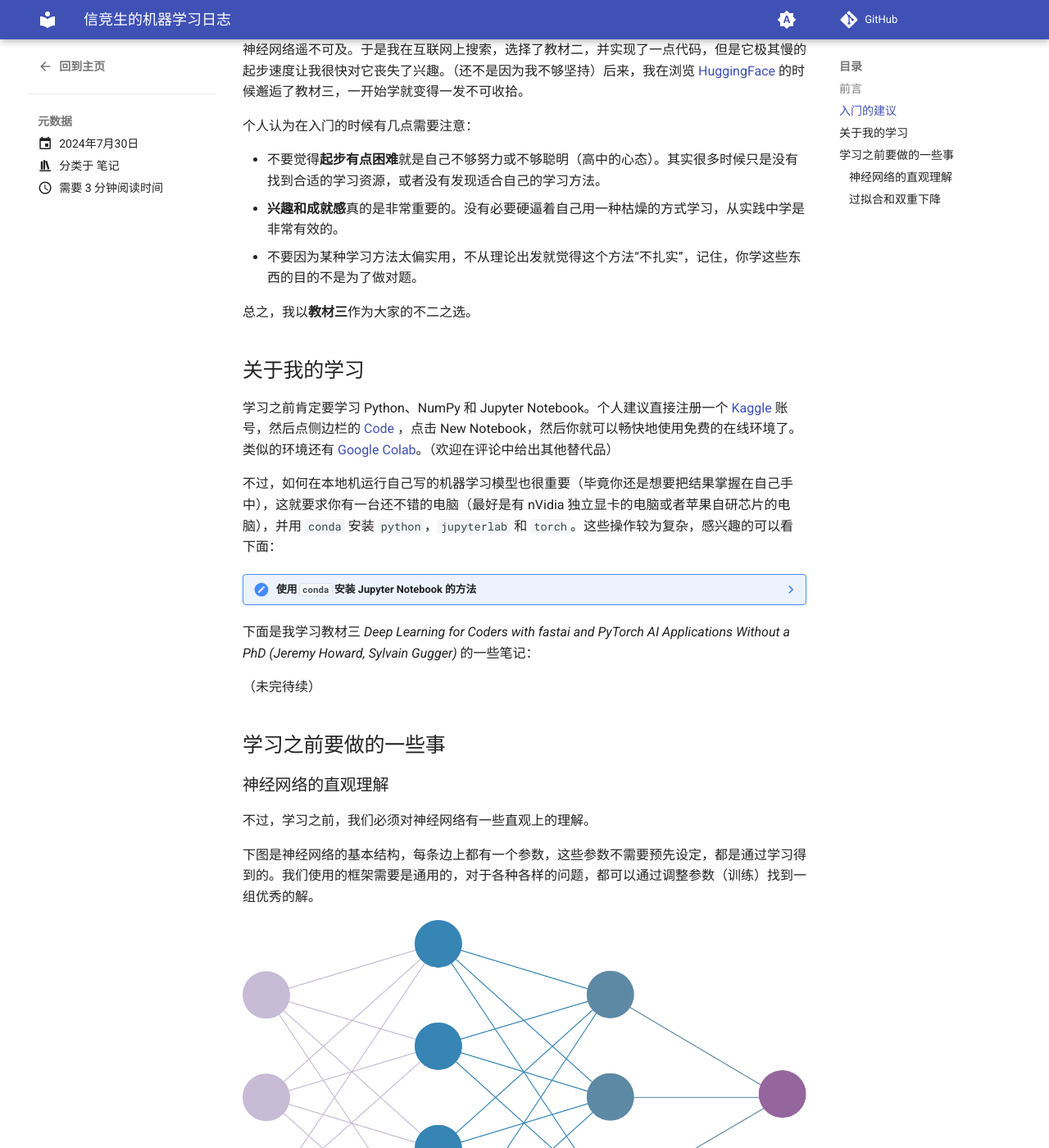
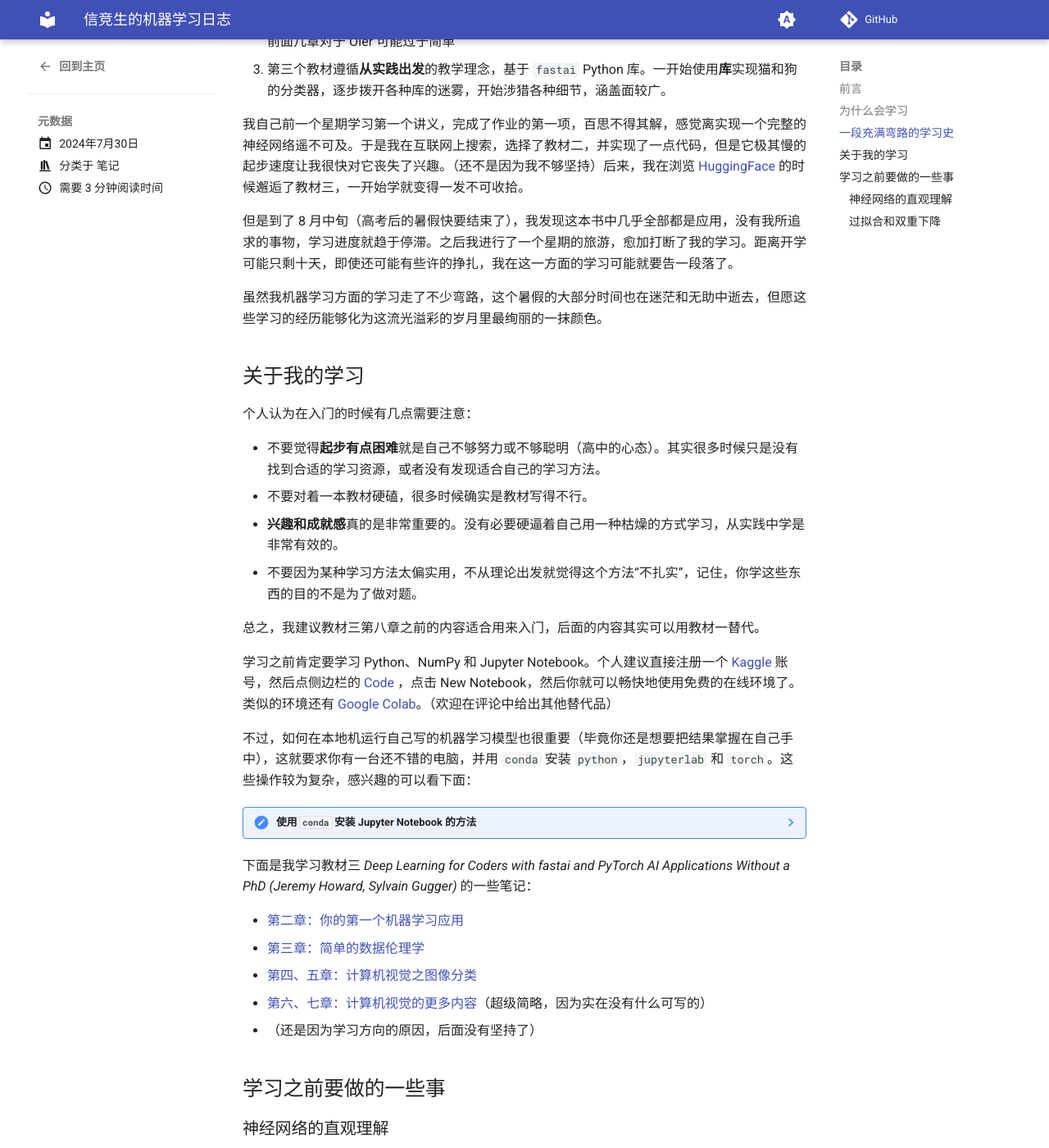
Before and after one commit to xinchengo/xinchengo.github.io, an MkDocs documentation site: the page built from docs/blog/posts/20240730-1-oiers-guide-to-machine-learning.md, in a window 1280 px wide and 1400 px high, scrolled down 1269 px. Shown: the whole window at 82% size. Built offline with MkDocs 1.6.1 and Material for MkDocs 9.7.7, drawn with Linux system fonts in a browser that asks for light colours; comment, search, counter and statistics services are not loaded; some of the changed text lies outside the part shown.

Commit message:
Modify blog Oier's guide to machine learning

```diff
--- a/docs/blog/posts/20240730-1-oiers-guide-to-machine-learning.md
+++ b/docs/blog/posts/20240730-1-oiers-guide-to-machine-learning.md
@@ -23,7 +23,11 @@ tags:
 
 之后，我开始了解 AI，然后……
 
-## 入门的建议
+## 为什么会学习
+
+（对自己做思想工作真的是很累人的事情）
+
+## 一段充满弯路的学习史
 
 此处使用 AI 其实是非常不准确的，准确的说法类似标题中的“机器学习”，“计算机视觉”，“计算机文本处理”是其中小的方面，但是如果作为入门，一般以计算机视觉作为基础。
 
@@ -35,7 +39,7 @@ tags:
 
     这个教材在网上是有配套的讲义的，[Practical Deep Learning for Coders](https://course.fast.ai)
 
-这三个教材主要的区别就在于教学理念的不同：
+我对着三个教材的评价（主要在教学理念方面）：
 
 1. 第一个讲义从**基础概念**逐层递进，讲的速度慢而扎实，数学有点多，作业是函数填空
 2. 第二个教材从**代码实现**出发，一步步地从最简单的判断语句讲到卷积神经网络，速度比较慢，前面几章对于 OIer 可能过于简单
@@ -43,19 +47,24 @@ tags:
 
 我自己前一个星期学习第一个讲义，完成了作业的第一项，百思不得其解，感觉离实现一个完整的神经网络遥不可及。于是我在互联网上搜索，选择了教材二，并实现了一点代码，但是它极其慢的起步速度让我很快对它丧失了兴趣。（还不是因为我不够坚持）后来，我在浏览 [HuggingFace](https://huggingface.co/learn/computer-vision-course/unit0/welcome/welcome#pre-requisites) 的时候邂逅了教材三，一开始学就变得一发不可收拾。
 
+但是到了 8 月中旬（高考后的暑假快要结束了），我发现这本书中几乎全部都是应用，没有我所追求的事物，学习进度就趋于停滞。之后我进行了一个星期的旅游，愈加打断了我的学习。距离开学可能只剩十天，即使还可能有些许的挣扎，我在这一方面的学习可能就要告一段落了。
+
+虽然我机器学习方面的学习走了不少弯路，这个暑假的大部分时间也在迷茫和无助中逝去，但愿这些学习的经历能够化为这流光溢彩的岁月里最绚丽的一抹颜色。
+
+## 关于我的学习
+
 个人认为在入门的时候有几点需要注意：
 
 - 不要觉得**起步有点困难**就是自己不够努力或不够聪明（高中的心态）。其实很多时候只是没有找到合适的学习资源，或者没有发现适合自己的学习方法。
+- 不要对着一本教材硬磕，很多时候确实是教材写得不行。
 - **兴趣和成就感**真的是非常重要的。没有必要硬逼着自己用一种枯燥的方式学习，从实践中学是非常有效的。
 - 不要因为某种学习方法太偏实用，不从理论出发就觉得这个方法“不扎实”，记住，你学这些东西的目的不是为了做对题。
 
-总之，我以**教材三**作为大家的不二之选。
-
-## 关于我的学习
+总之，我建议教材三第八章之前的内容适合用来入门，后面的内容其实可以用教材一替代。
 
 学习之前肯定要学习 Python、NumPy 和 Jupyter Notebook。个人建议直接注册一个 [Kaggle](https://www.kaggle.com) 账号，然后点侧边栏的 [Code](https://www.kaggle.com/code) ，点击 New Notebook，然后你就可以畅快地使用免费的在线环境了。类似的环境还有 [Google Colab](https://colab.research.google.com)。（欢迎在评论中给出其他替代品）
 
-不过，如何在本地机运行自己写的机器学习模型也很重要（毕竟你还是想要把结果掌握在自己手中），这就要求你有一台还不错的电脑（最好是有 nVidia 独立显卡的电脑或者苹果自研芯片的电脑），并用 `conda` 安装 `python`，`jupyterlab` 和 `torch`。这些操作较为复杂，感兴趣的可以看下面：
+不过，如何在本地机运行自己写的机器学习模型也很重要（毕竟你还是想要把结果掌握在自己手中），这就要求你有一台还不错的电脑，并用 `conda` 安装 `python`，`jupyterlab` 和 `torch`。这些操作较为复杂，感兴趣的可以看下面：
 
 ??? note "使用 `conda` 安装 Jupyter Notebook 的方法"
 
@@ -69,7 +78,11 @@ tags:
 
 下面是我学习教材三 *Deep Learning for Coders with fastai and PyTorch AI Applications Without a PhD (Jeremy Howard, Sylvain Gugger)* 的一些笔记：
 
-（未完待续）
+- [第二章：你的第一个机器学习应用](./20240731-1-first-deep-learning-model.md)
+- [第三章：简单的数据伦理学](./20240731-2-data-ethics.md)
+- [第四、五章：计算机视觉之图像分类](./20240801-1-image-classification.md)
+- [第六、七章：计算机视觉的更多内容](./20240802-1-more-on-computer-vision.md)（超级简略，因为实在没有什么可写的）
+- （还是因为学习方向的原因，后面没有坚持了）
 
 ## 学习之前要做的一些事
 
```
